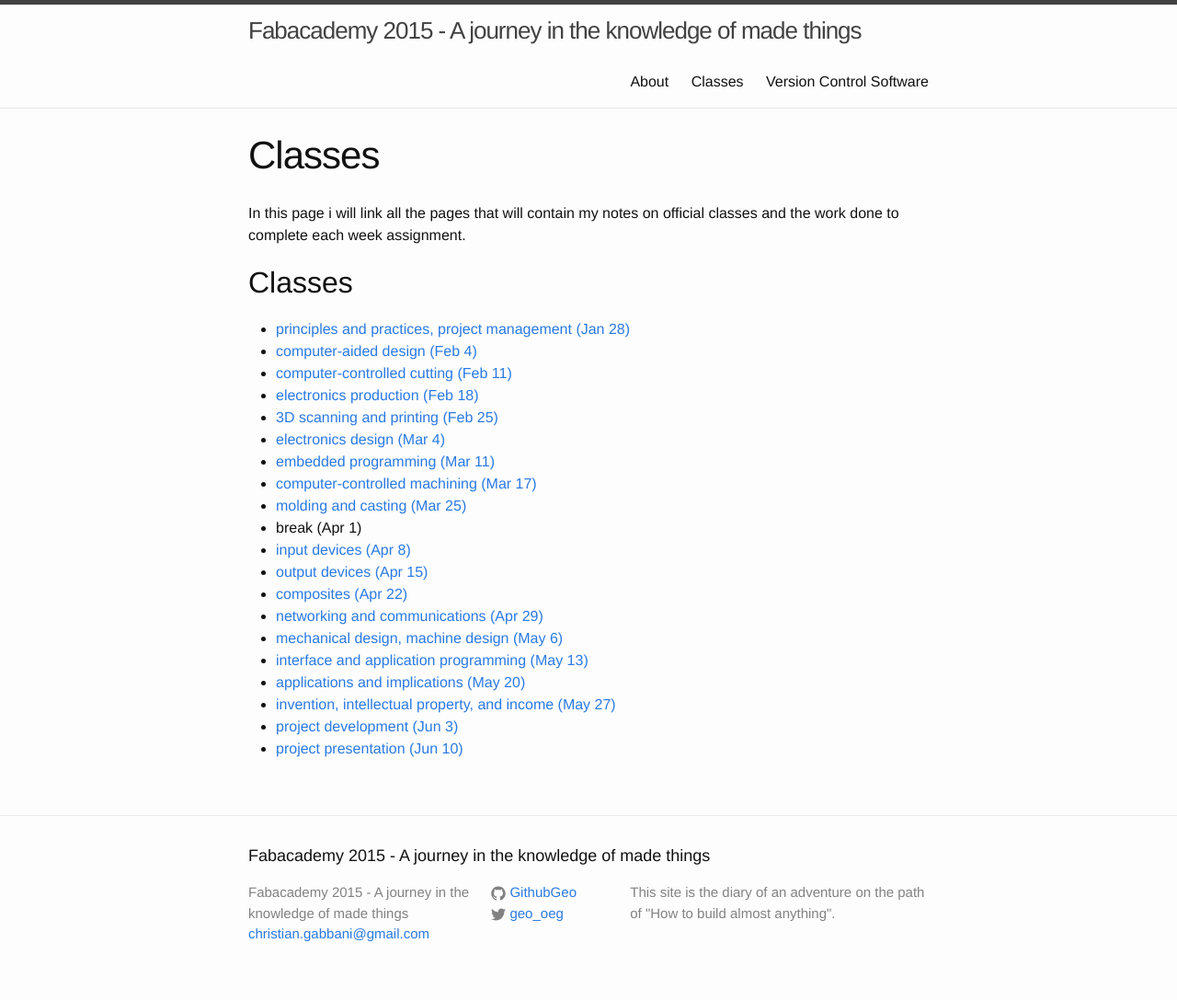
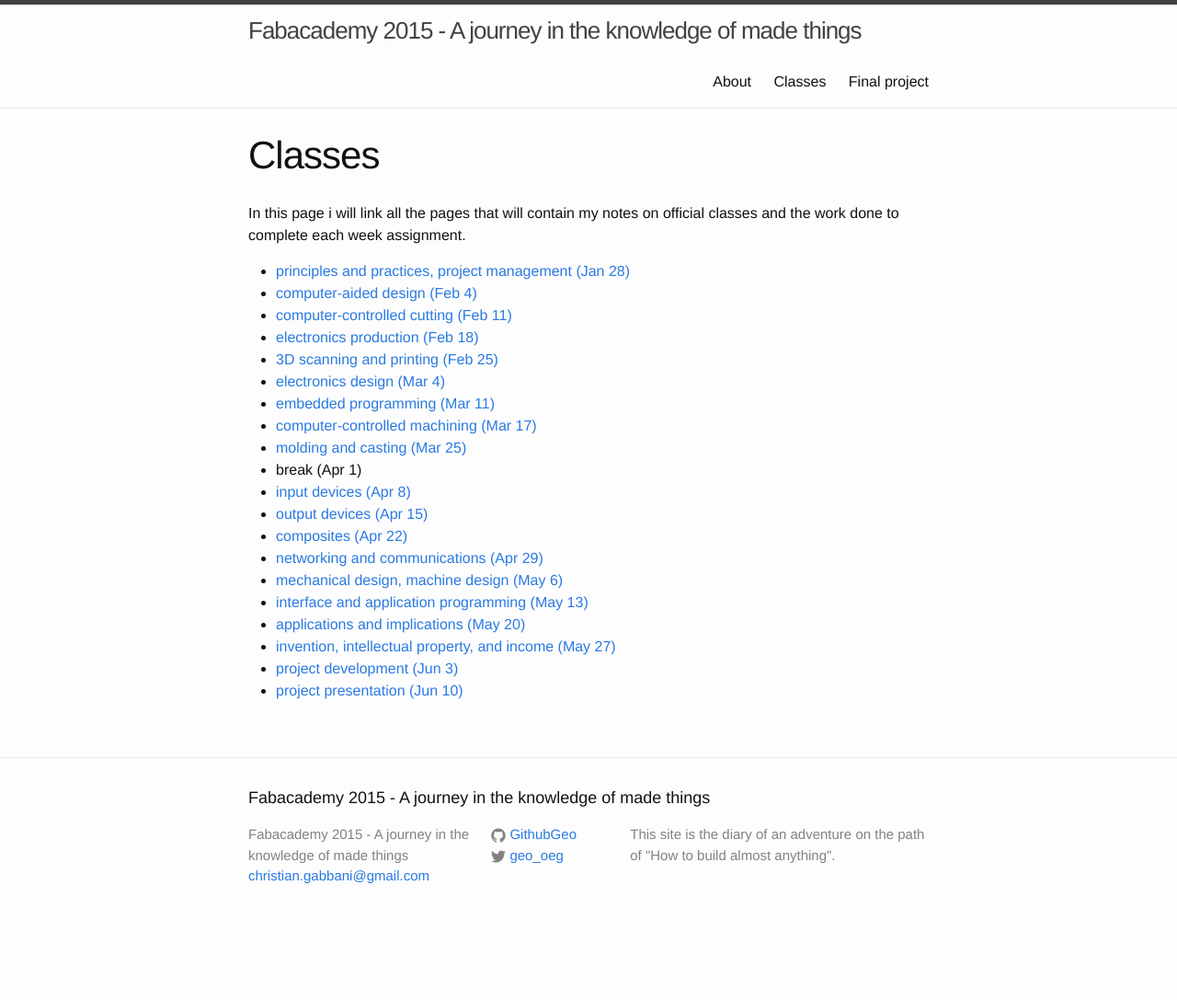
Before and after one commit to GithubGeo/fabacademy-site, a Jekyll site: the page built from classes/index.md, in a window 1280 px wide. Shown: the whole page at 92% size. Built offline with Jekyll 4.4.1, drawn with Linux system fonts in a browser that asks for light colours; after the commit the page ends 1024 px from its top, so only the background shows below that.

Commit message:
A few correction in index.md of classes and final project

```diff
--- a/classes/index.md
+++ b/classes/index.md
@@ -6,7 +6,7 @@ layout: page
 In this page i will link all the pages that will contain my notes on official classes and the work done to complete each week assignment.
 
 
-## Classes
+
 
 * [principles and practices, project management (Jan 28)](./trimester01)
 * [computer-aided design (Feb 4)](./trimester01)
--- a/finalproject/index.md
+++ b/finalproject/index.md
@@ -1,6 +1,6 @@
 ---
-title: Version Control Software
-layout: lesson
+title: Final project
+layout: page
 subtitle: Final Project
 ---
 
```
Also changed, not shown: 4 other files.
